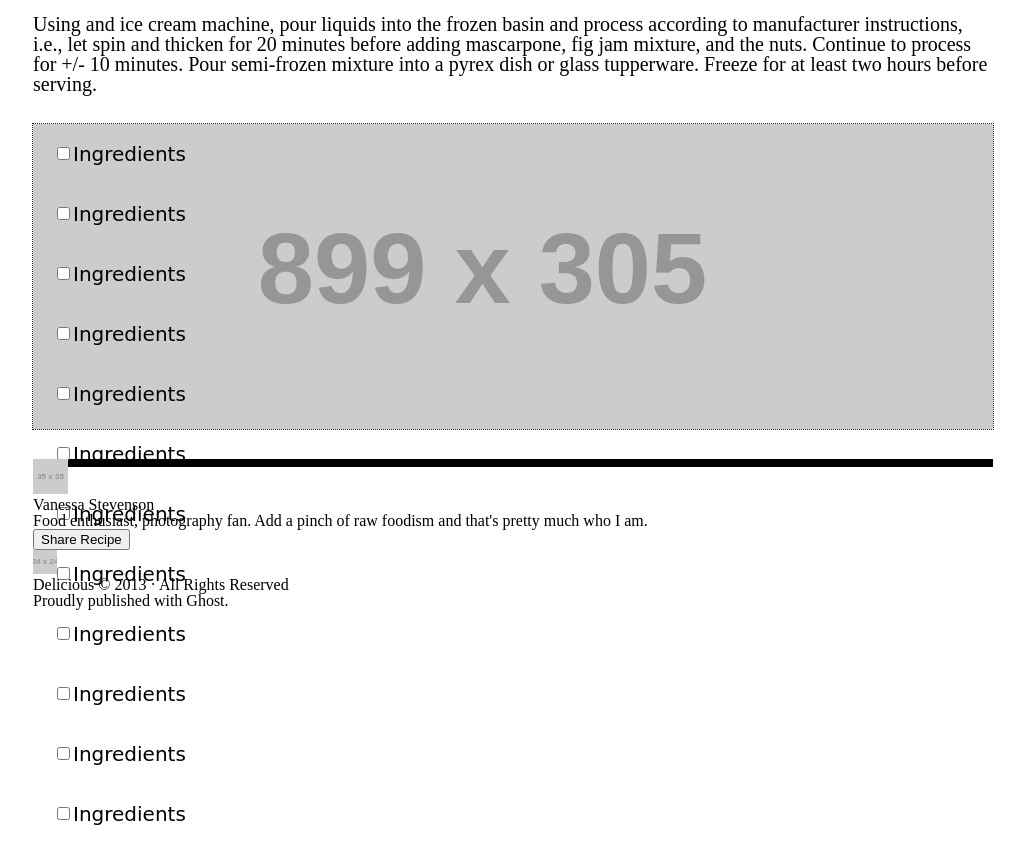
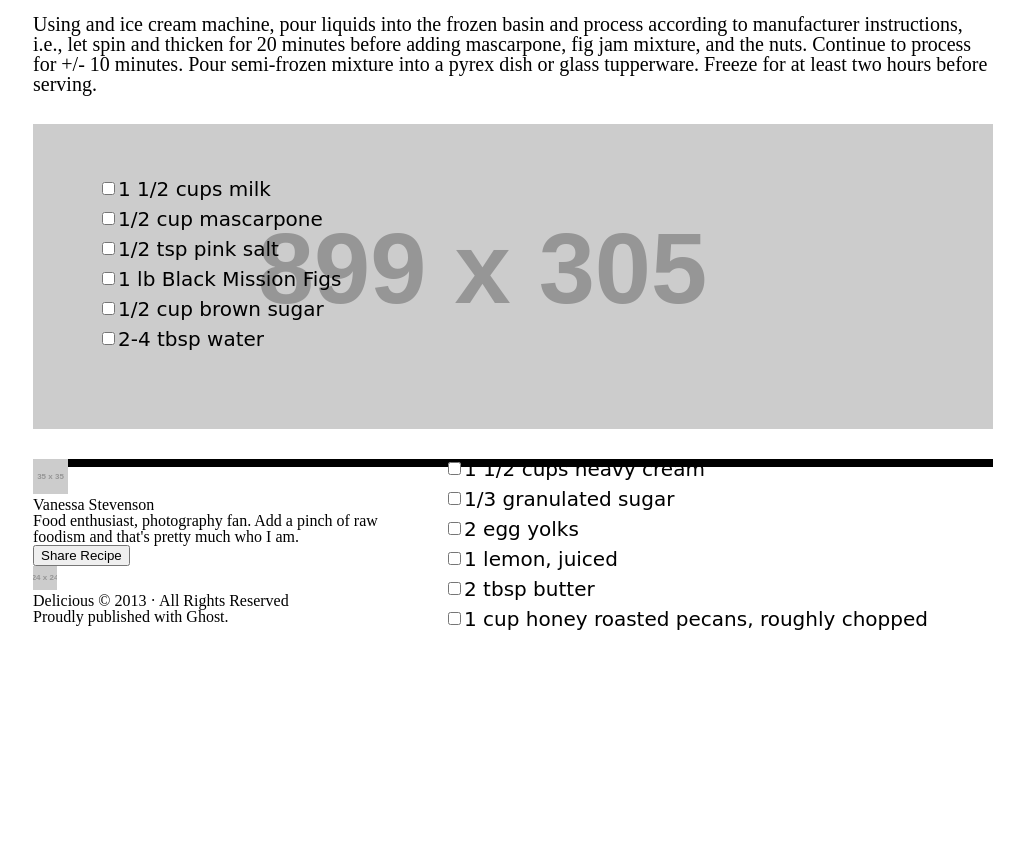
Before and after one commit to ohjonah/chocolate-pizza, a plain HTML site: page index.html in a window 1280 px wide. Shown: the part 900-1744 px from the top of the page, without its empty margins (127-1152 px from the left). After the commit the page ends 1584 px from the top, so only its background shows below. Drawn offline with nearby package versions, Linux system fonts and the light colour scheme; placeholder pictures from the web are drawn by us; a web font is replaced by a local one.

Commit message:
finished main body, working on lower body

```diff
--- a/index.html
+++ b/index.html
@@ -59,65 +59,69 @@
       <section id="ingredients-main">
 
         <div id="ingredients-checklist">
+          <div class="left-checklist">
             <fieldset>
-            <label for="ingredients">Ingredients</label>
+              <label for="ingredients">1 1/2 cups milk</label>
               <input type="checkbox" name="ingredients" value="ingredient">
             </fieldset>
 
             <fieldset>
-            <label for="ingredients">Ingredients</label>
+              <label for="ingredients">1/2 cup mascarpone</label>
               <input type="checkbox" name="ingredients" value="ingredient">
             </fieldset>
 
             <fieldset>
-            <label for="ingredients">Ingredients</label>
+              <label for="ingredients">1/2 tsp pink salt</label>
               <input type="checkbox" name="ingredients" value="ingredient">
             </fieldset>
 
             <fieldset>
-            <label for="ingredients">Ingredients</label>
+              <label for="ingredients">1 lb Black Mission Figs</label>
               <input type="checkbox" name="ingredients" value="ingredient">
             </fieldset>
 
             <fieldset>
-            <label for="ingredients">Ingredients</label>
+              <label for="ingredients">1/2 cup brown sugar</label>
               <input type="checkbox" name="ingredients" value="ingredient">
             </fieldset>
 
             <fieldset>
-            <label for="ingredients">Ingredients</label>
+              <label for="ingredients">2-4 tbsp water</label>
+              <input type="checkbox" name="ingredients" value="ingredient">
+            </fieldset>
+          </div>
+
+          <div class="right-checklist">
+            <fieldset>
+              <label for="ingredients">1 1/2 cups heavy cream</label>
               <input type="checkbox" name="ingredients" value="ingredient">
             </fieldset>
 
             <fieldset>
-            <label for="ingredients">Ingredients</label>
+              <label for="ingredients">1/3 granulated sugar</label>
               <input type="checkbox" name="ingredients" value="ingredient">
             </fieldset>
 
             <fieldset>
-            <label for="ingredients">Ingredients</label>
+              <label for="ingredients">2 egg yolks</label>
               <input type="checkbox" name="ingredients" value="ingredient">
             </fieldset>
 
             <fieldset>
-            <label for="ingredients">Ingredients</label>
+              <label for="ingredients">1 lemon, juiced</label>
               <input type="checkbox" name="ingredients" value="ingredient">
             </fieldset>
 
             <fieldset>
-            <label for="ingredients">Ingredients</label>
+              <label for="ingredients">2 tbsp butter</label>
               <input type="checkbox" name="ingredients" value="ingredient">
             </fieldset>
 
             <fieldset>
-            <label for="ingredients">Ingredients</label>
+              <label for="ingredients">1 cup honey roasted pecans, roughly chopped</label>
               <input type="checkbox" name="ingredients" value="ingredient">
             </fieldset>
-
-          <fieldset>
-            <label for="ingredients">Ingredients</label>
-            <input type="checkbox" name="ingredients" value="ingredient">
-          </fieldset>
+          </div>
         </div>
       </section>
 
--- a/style.css
+++ b/style.css
@@ -120,20 +120,32 @@ main h2 {
 #ingredients-checklist {
   width: 960px;
   height: 305px;
+  padding: 0;
+  margin: 0 auto;
   font-family: 'Delius', cursive;
   font-size: 20px;
-  outline: 1px blue dotted;
+
   background-image: url('http://www.placehold.it/899x305');
 }
 
 #ingredients-checklist fieldset {
-  padding: 20px;
+  padding: 5px 15px;
 }
 
 #ingredients-checklist input {
   float: left;
 }
 
+.left-checklist {
+  float: left;
+  margin: 50px 50px;
+}
+
+.right-checklist {
+  float: right;
+  margin: 50px 50px;
+}
+
 .clearfix {
   clear: both;
 }
```
Lines whose indentation alone changed are shown as unchanged.
